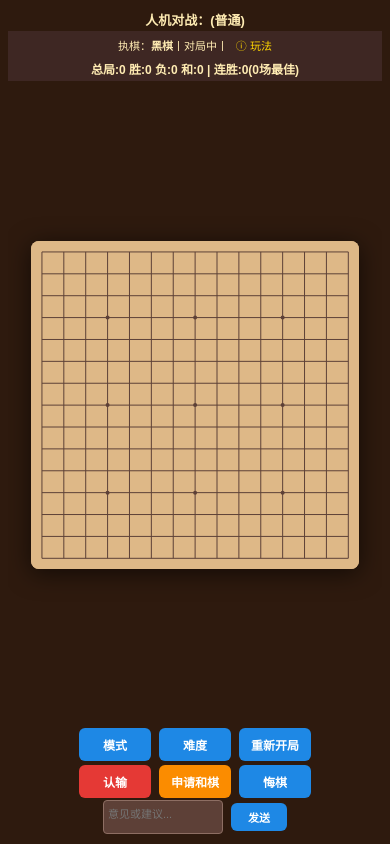
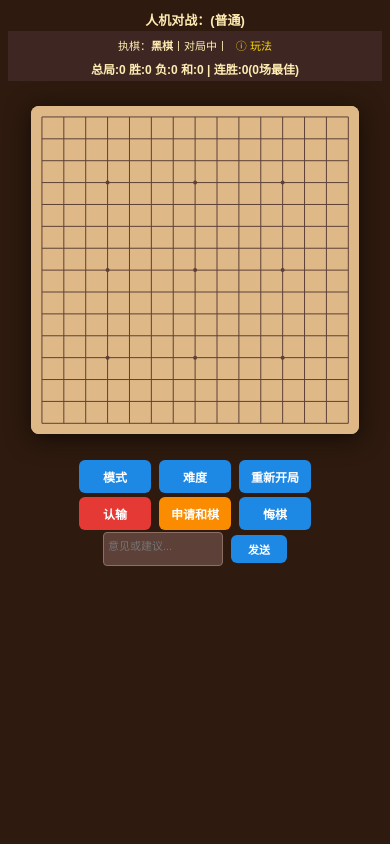
Before and after one commit to Xeno505-VCD/Gomoku-game, a website built with Vite: page index.html in a window 390 px wide. Built offline with nearby package versions, Linux system fonts and the light colour scheme.

Commit message:
稳定版+安全区：恢复flex:0 0 auto布局+仅加dvh/env inset

```diff
--- a/src/styles/main.css
+++ b/src/styles/main.css
@@ -31,7 +31,7 @@ body {
   color: #FFECB3;
   display: flex;
   align-items: center;
-  justify-content: center;
+    justify-content: center;
   gap: 8px;
   font-size: 13px;
   flex-shrink: 0;
@@ -180,23 +180,20 @@ body {
   #statsBar { font-size: 12px; font-weight: bold; }
 
   #mainArea {
-    flex: 1;
-    min-height: 0;
+    flex: 0 0 auto;
     display: flex;
     flex-direction: column;
     align-items: center;
-    gap: max(80px, 10vh);
-    margin-top: max(80px, 10vh);
+    gap: max(20px, 3vh);
+    margin-top: max(20px, 3vh);
     width: 100%;
   }
 
   .canvas-wrapper {
-    flex: 1;
-    min-height: 0;
+    flex: 0 0 auto;
     display: flex;
     justify-content: center;
     align-items: center;
-    overflow: hidden;
     width: 100%;
   }
 
@@ -204,7 +201,7 @@ body {
     width: auto !important;
     height: auto !important;
     max-width: 90vw;
-    max-height: 100%;
+    max-height: 55vh;
     aspect-ratio: 1 / 1;
     margin: 0 auto;
     border-radius: 8px;
```
